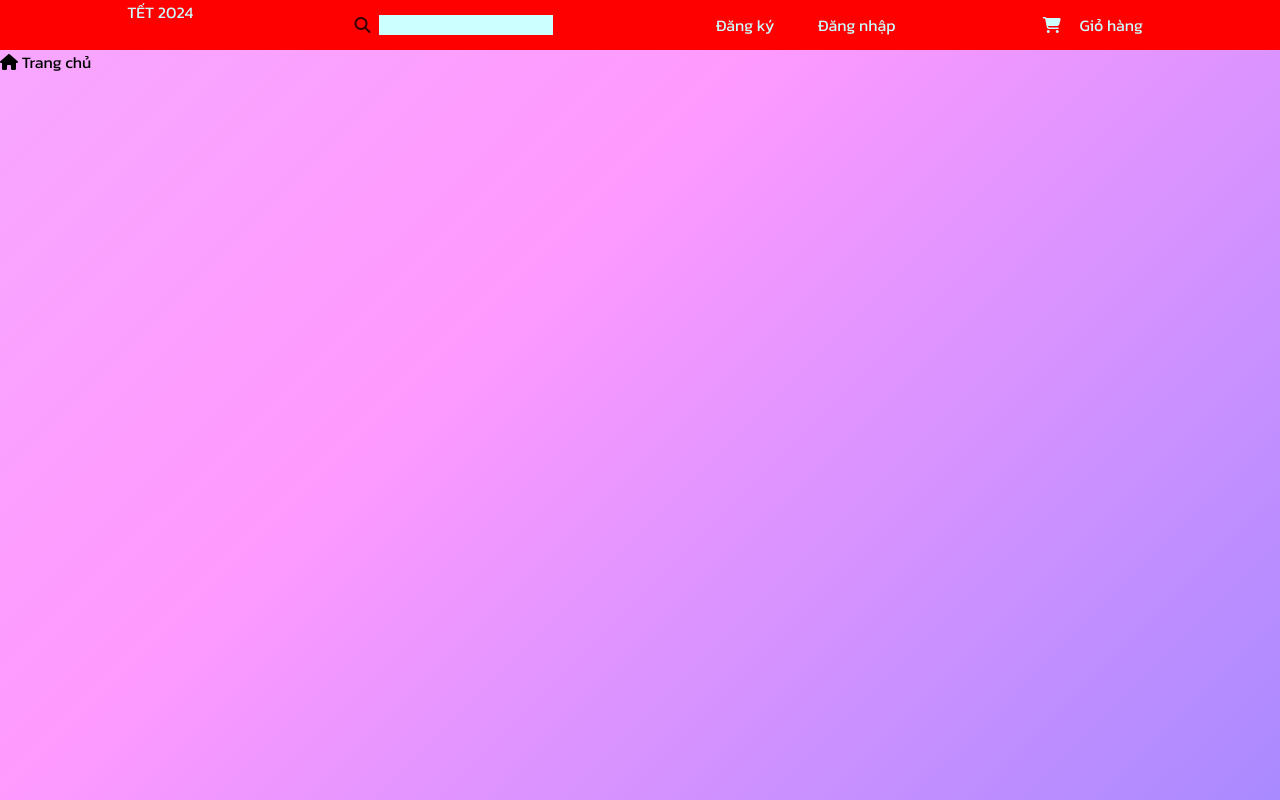
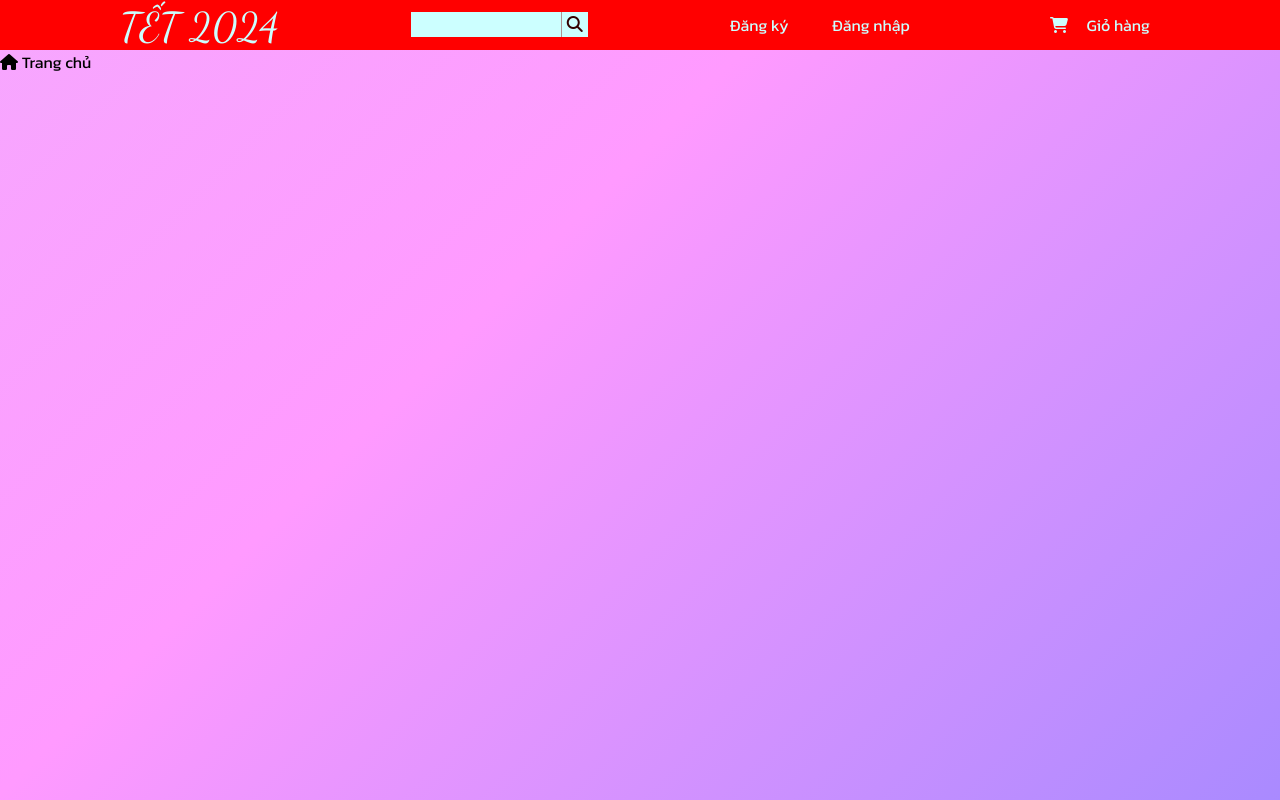
Before and after one commit to CrepMC/Nhan-SPCK.io, a plain HTML site: page index.html in a window 1280 px wide. Drawn offline with Linux system fonts and the light colour scheme.

Commit message:
for today

```diff
--- a/assets/css/style.css
+++ b/assets/css/style.css
@@ -53,26 +53,31 @@ a {
     width: 100%;
     background-color: red;
     color: var(--white-color);
+    user-select: none;
 }
 
 .logo {
+    margin-top: 3px;
     align-items: center;
-
+    font-family: 'Dancing Script', sans-serif;
+    font-size: 40px;
 }
 
 .search {
     display: flex;
-    margin: 25px;
+    margin: 12px;
     align-items: center;
     justify-content: space-between;
     background-color: var(--white-color);
+    overflow: hidden;
+    width: 177px;
+    height: 25px;
 }
 
 .search .search-icon {
-    padding: 9px;
+    padding: 10px 5px 11px 5px;
     color: var(--black-color);
-    border: 10px;
-    border-color: var(--grey-color);
+    border-left: 0.1px solid var(--grey-color);
 }
 
 .search .search-icon:hover {
@@ -83,7 +88,8 @@ a {
     border-style: none;
     border: none;
     background-color: var(--white-color);
-    padding-right: 10px;
+    width: 150px;
+    padding: 0 11px;
 }
 
 .search .search-input:focus {
@@ -106,6 +112,6 @@ a {
     width: 120px;
 }
 
-i:hover {
+.cart:hover {
     cursor: pointer;
 }
--- /dev/null
+++ b/assets/js/index.js
@@ -0,0 +1,16 @@
+// const searchButton = document.getElementById("search-icon");
+
+// searchButton.addEventListener("click", function(){
+//       // Kiểm tra xem màu nền có là lightblue không
+//   if (searchButton.style.backgroundColor === "lightblue") {
+//     // Nếu có, thiết lập màu nền mới
+//     searchButton.style.backgroundColor = "lightcoral";
+//   } else {
+//     // Nếu không, thiết lập màu nền mặc định
+//     searchButton.style.backgroundColor = "lightblue";
+//   }
+// })
+
+document.addEventListener('contextmenu', function (e) {
+    e.preventDefault();
+  });
--- a/index.html
+++ b/index.html
@@ -10,11 +10,12 @@
 <body>
     <div class="navbar">
         <div class="logo">
-            TẾT 2024
+                TẾT 2024
         </div>
         <div class="search">
+            <input type="text" maxlength="10000000000000000000" id="search-input" class="search-input">
             <div class="search-icon"><i class="fa-solid fa-magnifying-glass"></i></div>
-            <input type="text" id="search-input" class="search-input">
+
         </div>
         <div class="account">
             <a href="./page/register.html" class="register">Đăng ký</a>
@@ -41,5 +42,6 @@
     <footer>
 
     </footer>
+    <script src="./assets/js/index.js"></script>
 </body>
 </html>
```
